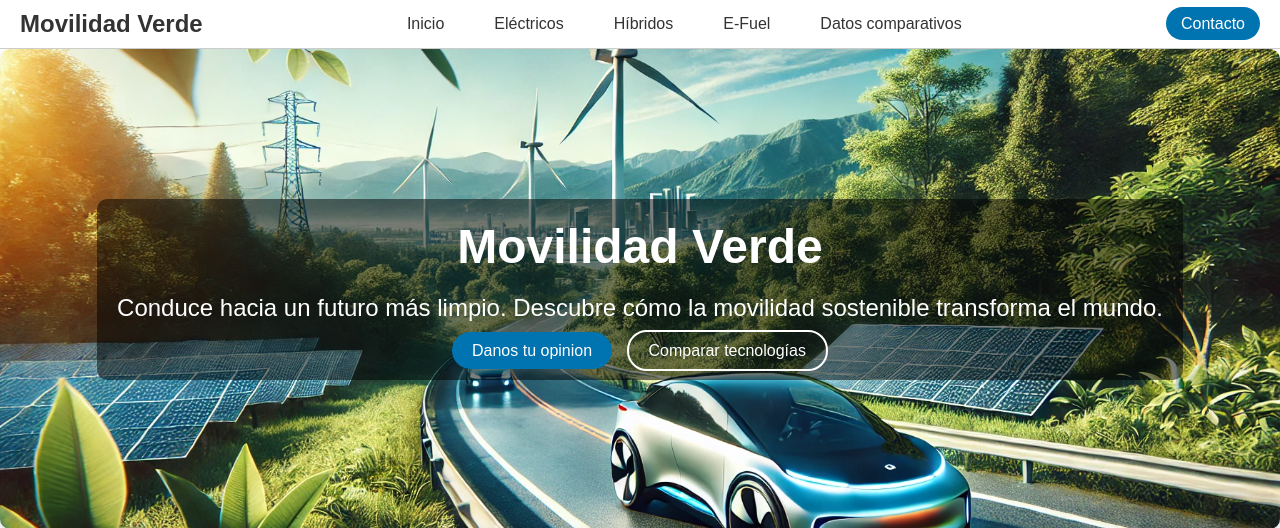
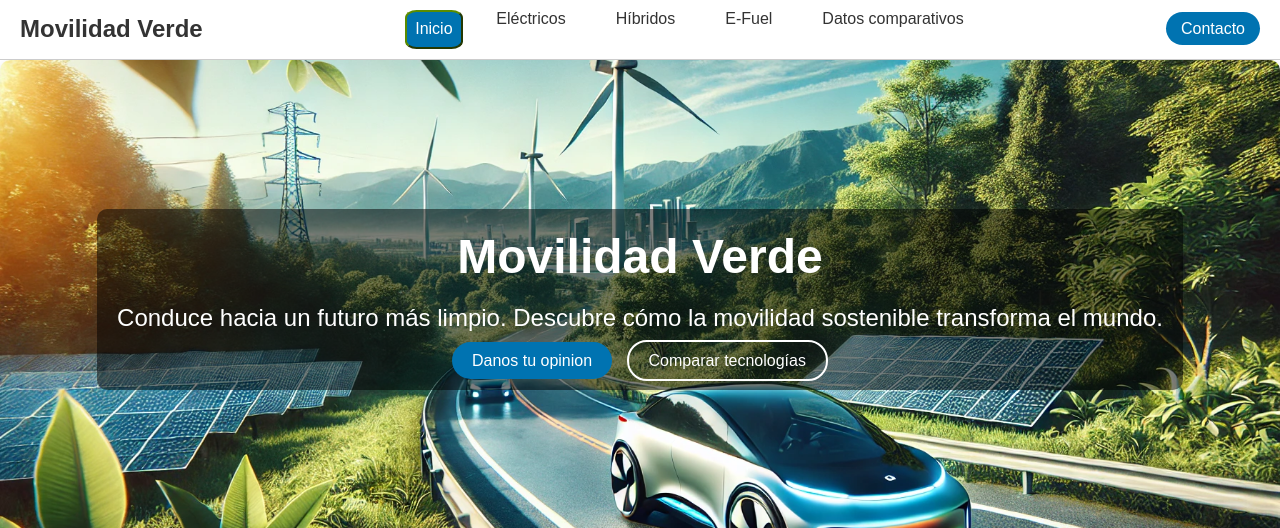
Before and after one commit to Alejandroceballos95/www.movildadVerde.com, a Flask app: page / in a window 1280 px wide. Shown: the top 528 px of the page. Run offline with Flask 3, Linux system fonts and the light colour scheme.

Commit message:
add changes to index to buttom

```diff
--- a/static/CSS/styleBlock.css
+++ b/static/CSS/styleBlock.css
@@ -19,6 +19,26 @@
     top: 0;
     z-index: 1000; /* Aparece sobre otros elementos */
 }
+
+/* estilos de la barra de navegacion */
+
+.button-nav {
+    border-radius: 20%;
+    background-color: #0073b1;
+    padding: 20%;
+    color: #ffffff;
+    cursor: pointer;
+    font-size: 16px;
+    border-color: #5b8c00;
+}
+
+.button-nav:hover {
+    transform: translateY(-1px);
+    box-shadow: 0 6px 10px rgba(0, 0, 0, 0.2);
+}
+
+
+
 
 /* Logo en la barra de navegación */
 .logo a {
--- a/templates/index.html
+++ b/templates/index.html
@@ -20,7 +20,8 @@
         <!-- Menú de navegación -->
         <nav>
             <ul>
-                <li><a href="{{ url_for('home') }}">Inicio</a></li>
+                <li><button class="button-nav" onclick="window.location.href='{{ url_for('home') }}'">Inicio</button>
+                </li>
                 <li><a href="{{ url_for('electricos') }}">Eléctricos</a></li>
                 <li><a href="{{ url_for('hibridos') }}">Híbridos</a></li>
                 <li><a href="{{ url_for('e_fuel') }}">E-Fuel</a></li>
```
